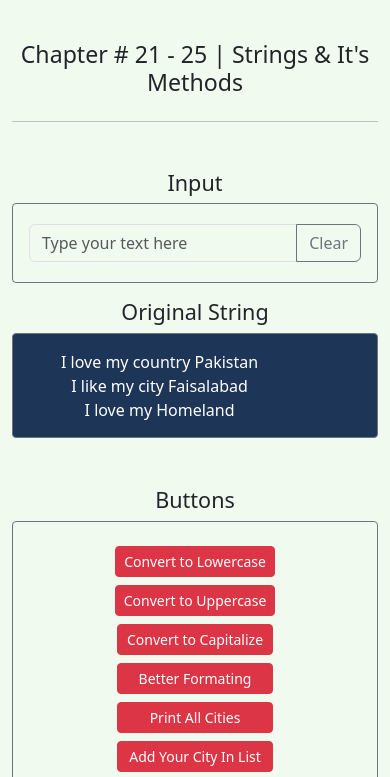
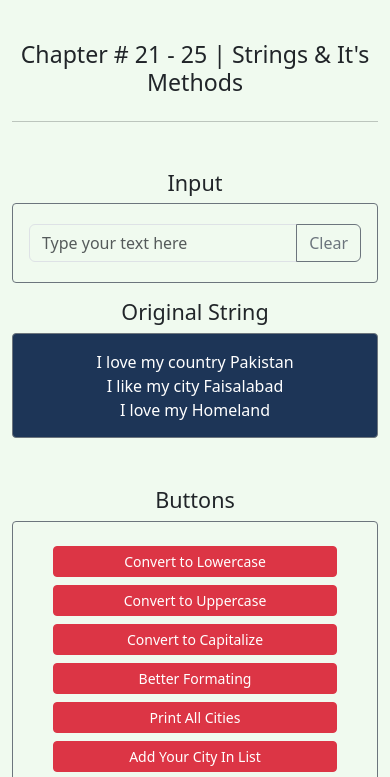
Before and after one commit to Adil327/Javascript-5, a plain HTML site: page index.html in a window 390 px wide. Shown: the part 63-840 px from the top of the page. Drawn offline with nearby package versions, Linux system fonts and the light colour scheme.

Commit message:
Correction made in html and css files

```diff
--- a/index.html
+++ b/index.html
@@ -65,12 +65,14 @@
                 <!-- Original String -->
                 <div class="col-12 col-md-6 mt-4 mt-md-0">
                     <h4 class="text-center">Original String</h4>
-                    <div class="border border-secondary rounded-1 h-75 py-3 px-5 d-flex align-item-center"
+                    <div class="border border-secondary rounded-1 h-75 py-3 px-5 d-flex align-item-center text-center"
                         id="original-str">
-                        <div class=" text-center text-white mb-0">
-                            I love my country Pakistan <br>
-                            I like my city Faisalabad <br>
-                            I love my Homeland
+                        <div class=" w-100 d-flex justify-content-center">
+                            <p class="text-center text-white mb-0">
+                                I love my country Pakistan <br>
+                                I like my city Faisalabad <br>
+                                I love my Homeland
+                            </p>
                         </div>
                     </div>
                 </div>
--- a/styles/style.css
+++ b/styles/style.css
@@ -25,3 +25,9 @@ footer,
 #original-str {
   background-color: var(--primary-color);
 }
+
+@media only screen and (max-width:550px) {
+  #buttons button {
+    min-width: 90%;
+  }
+}
```
